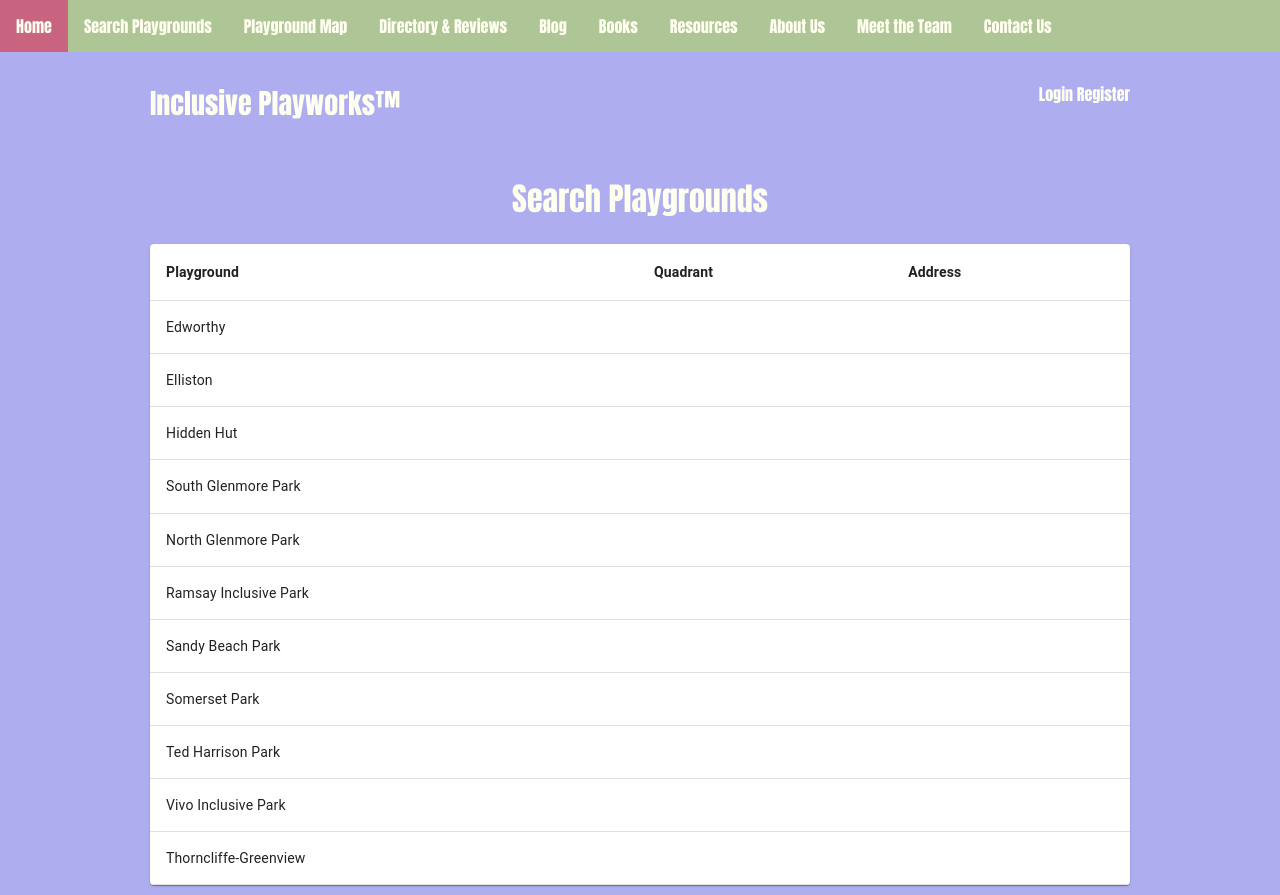
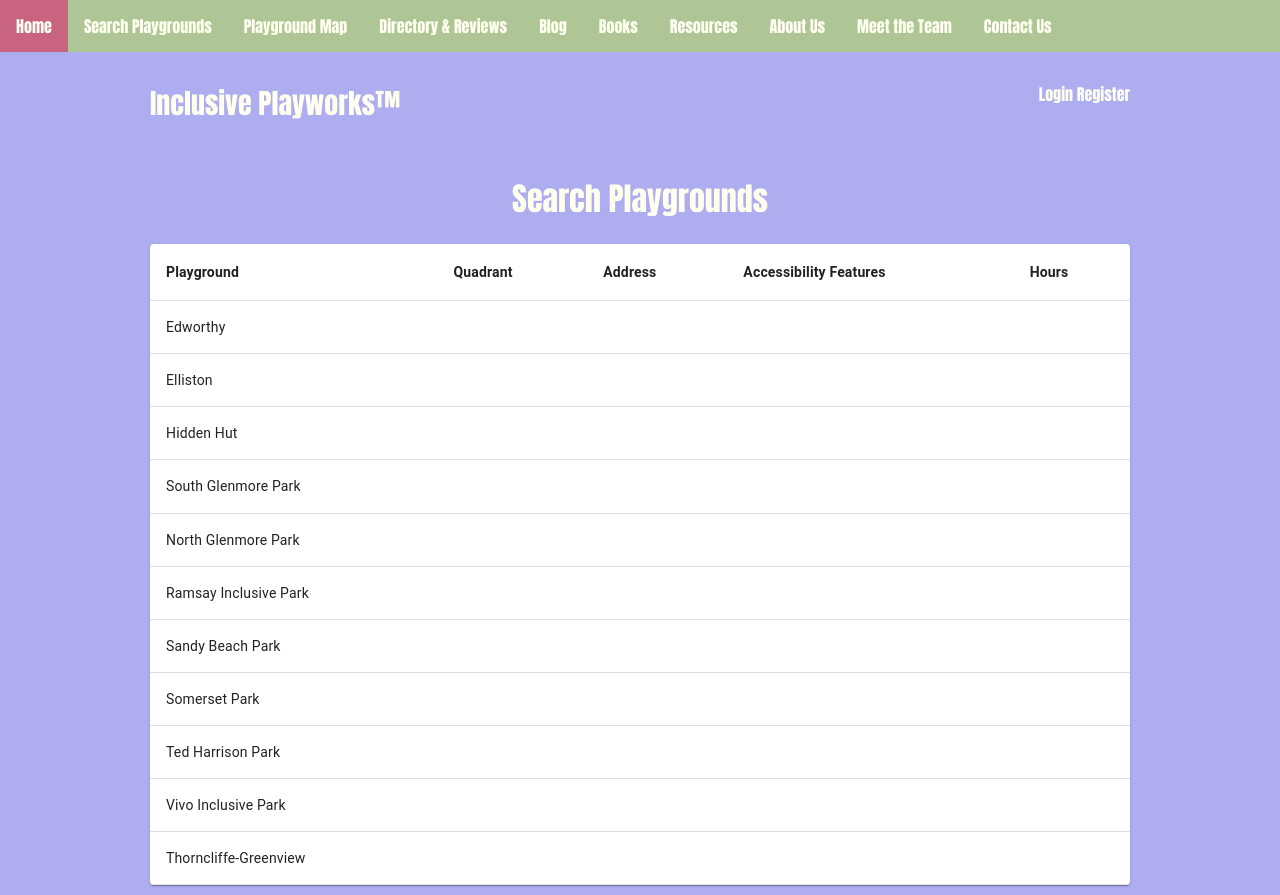
Before and after one commit to htntang/everychildplays, a React (Create React App) app in the folder client/: page /search in a window 1280 px wide. Built offline with nearby package versions, Linux system fonts and the light colour scheme.

Commit message:
added more details to the mui table

```diff
--- a/client/src/Components/MuiTable.tsx
+++ b/client/src/Components/MuiTable.tsx
@@ -16,8 +16,11 @@ export const MuiTable = () => {
             <TableCell><b>Playground</b></TableCell>
             <TableCell><b>Quadrant</b></TableCell>
             <TableCell><b>Address</b></TableCell>
+            <TableCell><b>Accessibility Features</b></TableCell>
+            <TableCell><b>Hours</b></TableCell>
             </TableRow>
             </TableHead>
+
             {
                 tableData.map(row => (
                     <TableRow
@@ -26,6 +29,8 @@ export const MuiTable = () => {
                         <TableCell>{row.playground}</TableCell>
                         <TableCell>{row.quadrant}</TableCell>
                         <TableCell>{row.address}</TableCell>
+                        <TableCell>{row.features}</TableCell>
+                        <TableCell>{row.hours}</TableCell>
                     </TableRow>
                 ))
             }
@@ -40,56 +45,78 @@ const tableData =
     {
         "playground":"Edworthy",
         "quadrant":"",
-        "address":""
+        "address":"",
+        "features":"",
+        "hours":""
     },
     {
         "playground":"Elliston",
         "quadrant":"",
-        "address":""
+        "address":"",
+        "features":"",
+        "hours":""
     },
     {
         "playground":"Hidden Hut",
         "quadrant":"",
-        "address":""
+        "address":"",
+        "features":"",
+        "hours":""
     },
     {
         "playground":"South Glenmore Park",
         "quadrant":"",
-        "address":""
+        "address":"",
+        "features":"",
+        "hours":""
     },
     {
         "playground":"North Glenmore Park",
         "quadrant":"",
-        "address":""
+        "address":"",
+        "features":"",
+        "hours":""
     },
     {
         "playground":"Ramsay Inclusive Park",
         "quadrant":"",
-        "address":""
+        "address":"",
+        "features":"",
+        "hours":""
     },
     {
         "playground":"Sandy Beach Park",
         "quadrant":"",
-        "address":""
+        "address":"",
+        "features":"",
+        "hours":""
     },
     {
         "playground":"Somerset Park",
         "quadrant":"",
-        "address":""
+        "address":"",
+        "features":"",
+        "hours":""
     },
     {
         "playground":"Ted Harrison Park",
         "quadrant":"",
-        "address":""
+        "address":"",
+        "features":"",
+        "hours":""
     },
     {
         "playground":"Vivo Inclusive Park",
         "quadrant":"",
-        "address":""
+        "address":"",
+        "features":"",
+        "hours":""
     },
     {
         "playground":"Thorncliffe-Greenview",
         "quadrant":"",
-        "address":""
+        "address":"",
+        "features":"",
+        "hours":""
     }
 ]
```
